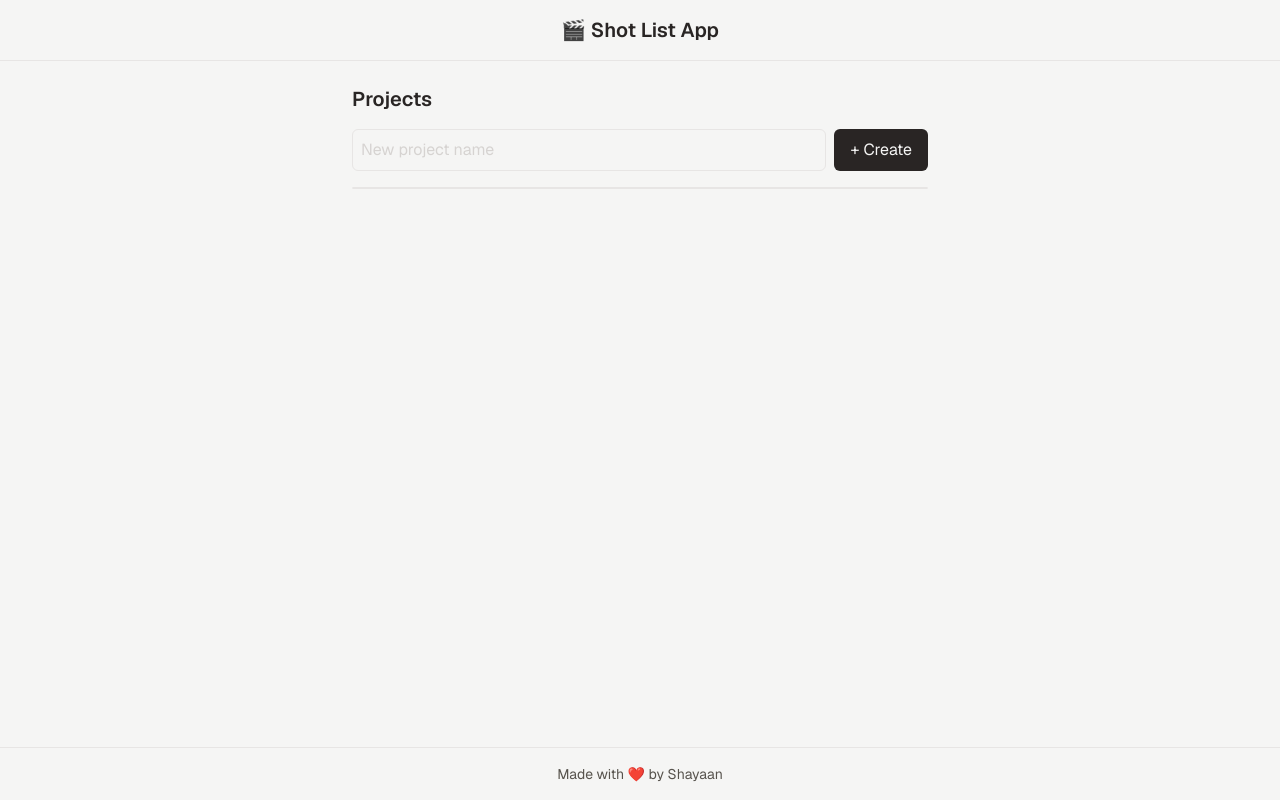
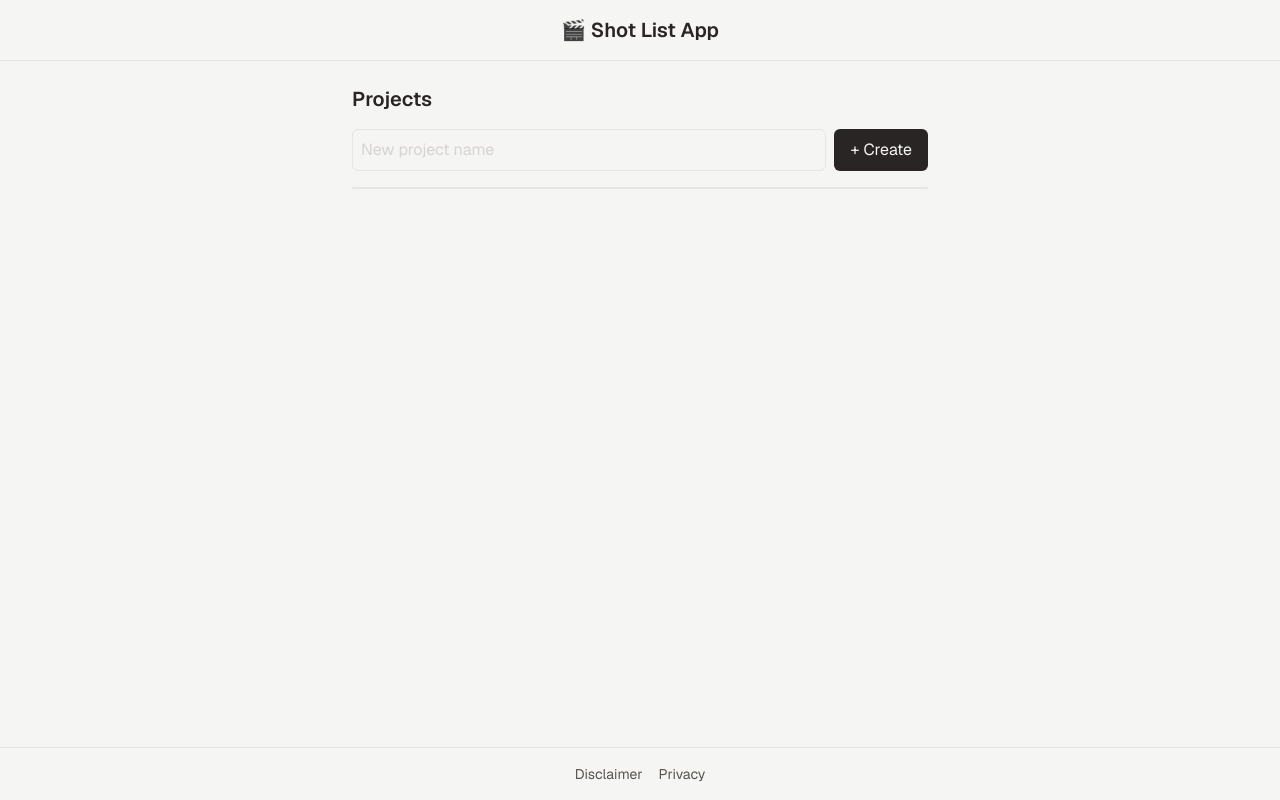
Before and after one commit to shayaankn/shot-list-app, an Angular app: page /projects in a window 1280 px wide. Built offline with nearby package versions, Linux system fonts and the light colour scheme.

Commit message:
update footer

```diff
--- a/src/app/app.component.html
+++ b/src/app/app.component.html
@@ -11,6 +11,13 @@
 
   <!-- Footer -->
   <footer class="w-full border-t border-stone-200 py-4">
-    <p class="text-center text-sm text-stone-600">Made with ❤️ by Shayaan</p>
+    <div class="max-w-6xl mx-auto flex items-center justify-center">
+      <nav class="text-sm space-x-4">
+        <a routerLink="/disclaimer" class="text-stone-600 cursor-pointer hover:underline"
+          >Disclaimer</a
+        >
+        <a routerLink="/privacy" class="text-stone-600 cursor-pointer hover:underline">Privacy</a>
+      </nav>
+    </div>
   </footer>
 </div>
```
